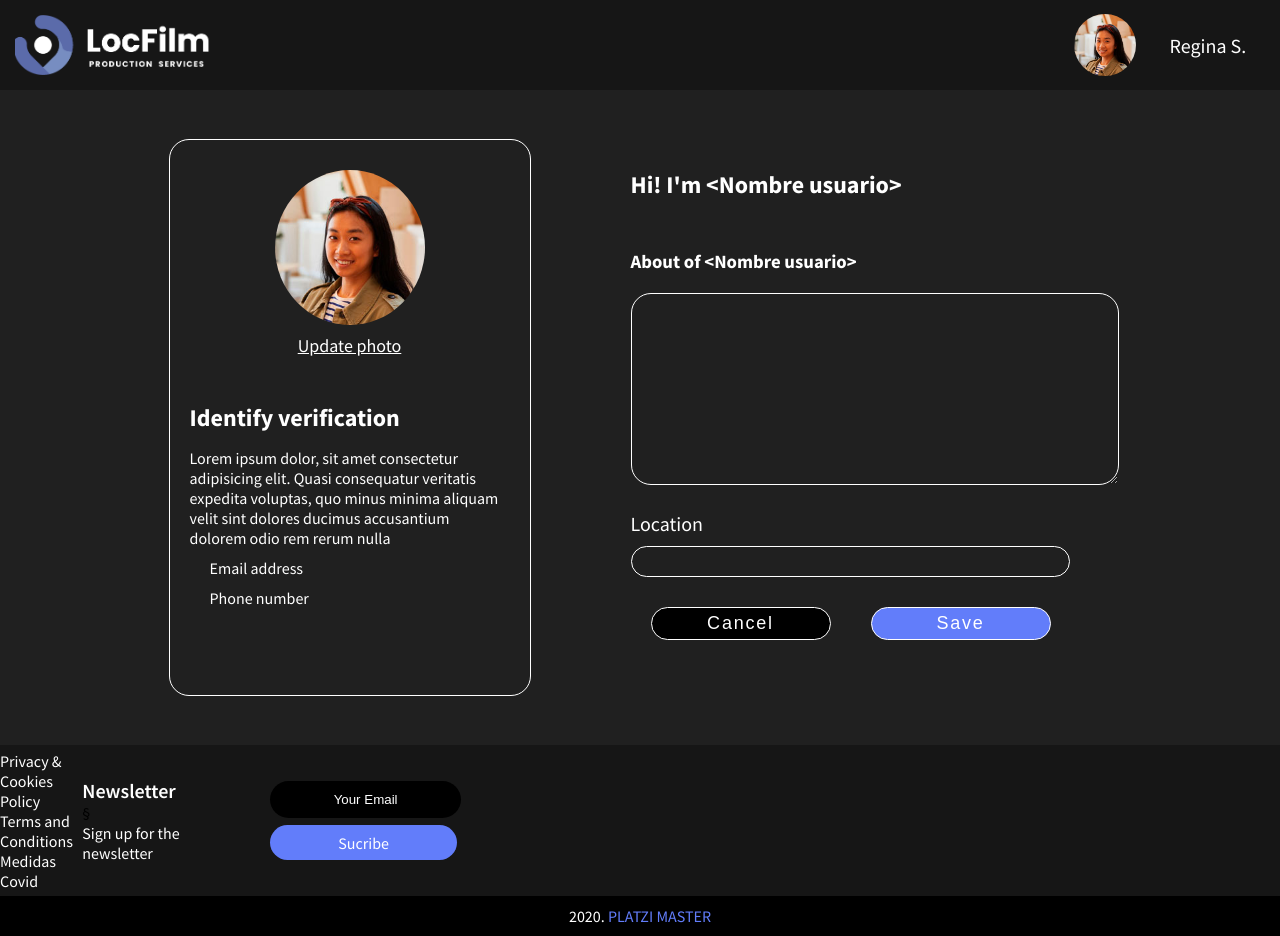
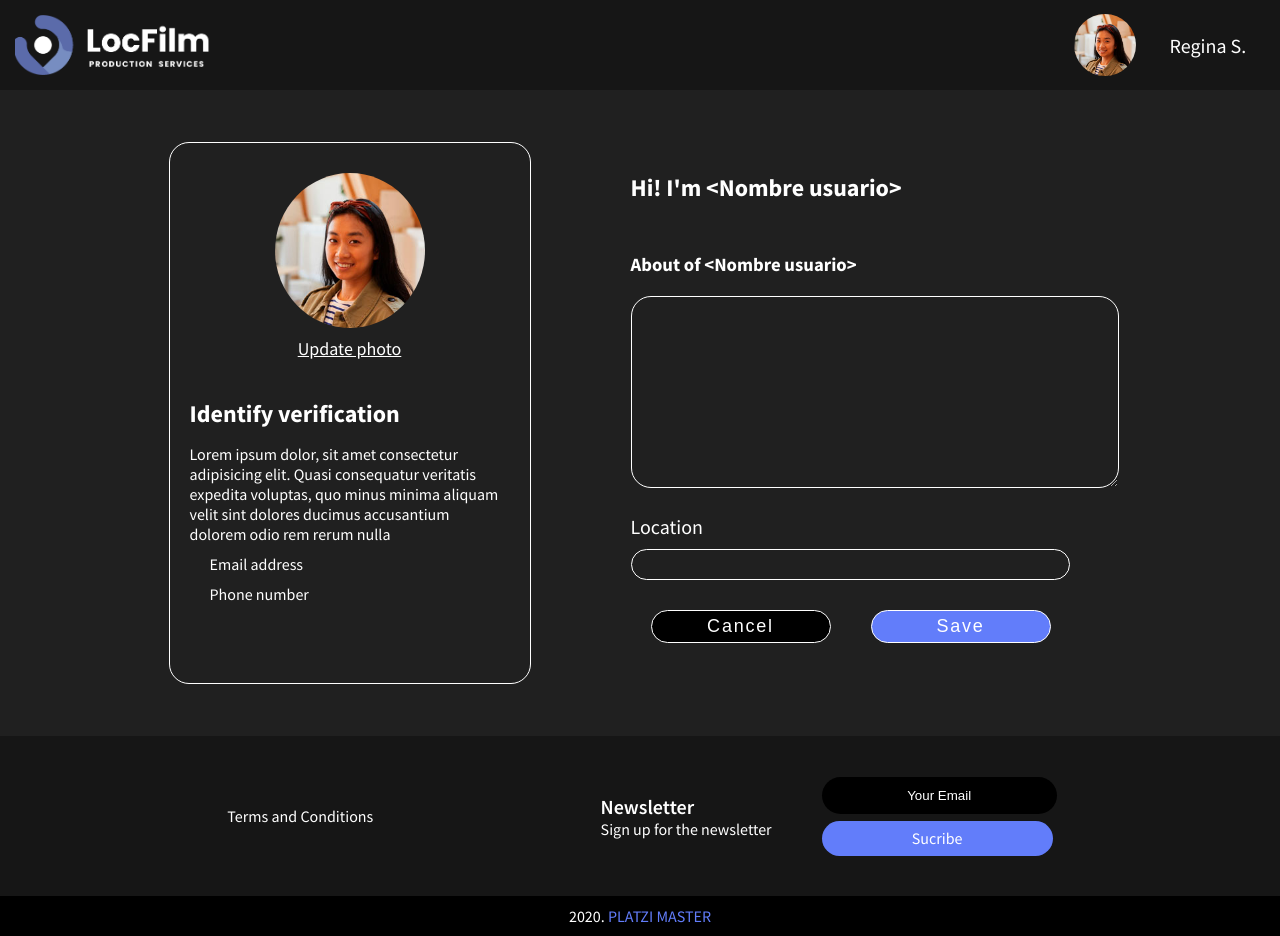
Before and after one commit to cesarp04/locfilm-frontend, a React app: page /edit in a window 1280 px wide. Built offline with nearby package versions, Linux system fonts and the light colour scheme.

Commit message:
fixed conflicts and responsive design the footer

```diff
--- a/src/assets/styles/components/Footer.scss
+++ b/src/assets/styles/components/Footer.scss
@@ -1,44 +1,38 @@
 @import "../Vars.scss";
 
-footer{
-  width: 100vw;
-  height: 180px;
+footer {
+  width: 100%;
   display: block;
   bottom: 0;
 }
 
 .footerMain {
-  display: grid;
-  grid-template-columns: repeat(12, 1fr);
-  height: 151px;
+  display: flex;
+  justify-content: space-evenly;
+  height: 160px;
   background-color: $secundary-color;
 }
 
-.footerMain__links{
+.footerMain__links {
   display: flex;
-  flex-direction:column;
+  flex-direction: column;
   justify-content: center;
-
-
 }
-.footerMain__links a{
+.footerMain__links a {
   text-decoration: none;
   color: white;
-
 }
-.footerMain_conatinerNewslatter{
+.footerMain_conatinerNewslatter {
   display: flex;
   justify-content: space-between;
 }
-.footerMain__Newsletter{
+.footerMain__Newsletter {
   display: flex;
-  flex-direction:column;
+  flex-direction: column;
   justify-content: center;
-  margin-right:50px;
-
-
+  margin-right: 50px;
 }
-.footerMain__Newsletter p{
+.footerMain__Newsletter p {
   color: white;
 }
 
@@ -52,12 +46,12 @@ footer{
   grid-column-end: 11;
 
   display: flex;
-  flex-direction:column;
+  flex-direction: column;
   justify-content: center;
   width: 231px;
 }
 
-.footerMain__BtnNewsletter input{
+.footerMain__BtnNewsletter input {
   width: 100%;
   height: 35px;
   text-align: center;
@@ -66,13 +60,13 @@ footer{
   background-color: black;
   margin-bottom: 7px;
 }
-::placeholder{
+::placeholder {
   color: white;
 }
-.footerMain__BtnNewsletter a{
+.footerMain__BtnNewsletter a {
   width: 100%;
   height: 35px;
-  background-color: #627DFA;
+  background-color: #627dfa;
   border-radius: 25px;
   display: flex;
   justify-content: center;
@@ -81,139 +75,133 @@ footer{
   color: white;
 }
 
-
-.footerCredits{
+.footerCredits {
   height: 40px;
   background-color: black;
   display: flex;
   justify-content: center;
   align-items: center;
-
 }
-.footerCredits p{
+.footerCredits p {
   color: white;
 }
-.footerCredits p a{
+.footerCredits p a {
   text-decoration: none;
-  color: #627DFA;
+  color: #627dfa;
 }
 
-@media screen and (max-width: 834px){
-  .footerMain{
+@media screen and (max-width: 834px) {
+  .footerMain {
     display: flex;
     justify-content: space-evenly;
     align-items: center;
     /* background-color: plum; */
   }
-  .footerMain__links{
+  .footerMain__links {
     text-align: center;
   }
 
-  .footerMain_conatinerNewslatter{
+  .footerMain_conatinerNewslatter {
     display: flex;
     flex-direction: column;
     justify-content: center;
     width: 204px;
-
   }
   .footerMain__Newsletter {
     width: 100%;
     display: flex;
     justify-content: center;
     margin-bottom: 5px;
-
   }
   .footerMain__Newsletter p {
     display: flex;
     justify-content: center;
   }
-  .footerMain__Newsletter  p:nth-child(2){
+  .footerMain__Newsletter p:nth-child(2) {
     display: none;
   }
   /* aqui */
 
-  .footerMain__BtnNewsletter{
+  .footerMain__BtnNewsletter {
     display: flex;
-      flex-direction:column;
+    flex-direction: column;
     justify-content: center;
     width: 100%;
   }
-  .footerMain__BtnNewsletter input{
+  .footerMain__BtnNewsletter input {
     width: 100%;
     height: 25px;
   }
-  ::placeholder{
+  ::placeholder {
     color: white;
   }
-  .footerMain__BtnNewsletter a{
+  .footerMain__BtnNewsletter a {
     width: 100%;
     height: 25px;
   }
   /* aqui end */
 }
 
-@media screen and (max-width: 834px){
-  .footerMain{
+@media screen and (max-width: 834px) {
+  .footerMain {
     display: flex;
     justify-content: space-evenly;
     align-items: center;
   }
-  .footerMain__links{
+  .footerMain__links {
     text-align: center;
   }
 
-  .footerMain_conatinerNewslatter{
+  .footerMain_conatinerNewslatter {
     display: flex;
     flex-direction: column;
     justify-content: center;
     width: 204px;
-
   }
   .footerMain__Newsletter {
     width: 100%;
     display: flex;
     justify-content: center;
     margin-bottom: 5px;
-
   }
   .footerMain__Newsletter p {
     display: flex;
     justify-content: center;
   }
-  .footerMain__Newsletter  p:nth-child(2){
+  .footerMain__Newsletter p:nth-child(2) {
     display: none;
   }
-  .footerMain__BtnNewsletter{
+  .footerMain__BtnNewsletter {
     display: flex;
-      flex-direction:column;
+    flex-direction: column;
     justify-content: center;
     width: 100%;
   }
-  .footerMain__BtnNewsletter input{
+  .footerMain__BtnNewsletter input {
     width: 100%;
     height: 25px;
   }
-  ::placeholder{
+  ::placeholder {
     color: white;
   }
-  .footerMain__BtnNewsletter a{
+  .footerMain__BtnNewsletter a {
     width: 100%;
     height: 25px;
   }
 }
 
-@media screen and (max-width: 480px){
-  .footerMain{
+@media screen and (max-width: 480px) {
+  .footerMain {
     height: 60px;
   }
-  .footerMain__links{
+  .footerMain__links {
     font-size: 10px;
   }
 
-  .footerMain_conatinerNewslatter{
+  .footerMain_conatinerNewslatter {
     display: none;
   }
-  .footerCredits{
+  .footerCredits {
     height: 25px;
     font-size: 10px;
   }
--- a/src/assets/styles/components/MyReservations.scss
+++ b/src/assets/styles/components/MyReservations.scss
@@ -6,7 +6,7 @@
 }
 .reservation {
   width: 1024px;
-  height: calc(100vh - (321px));
+  height: calc(100vh - (330px));
   margin: 0 auto;
   padding: 20px;
   // display: flex;
--- a/src/assets/styles/components/UserEdit.scss
+++ b/src/assets/styles/components/UserEdit.scss
@@ -1,7 +1,7 @@
 @import "../Vars.scss";
 
 .container-edit {
-  margin: 49px 0 49px 0;
+  margin: 52px 0 52px 0;
   display: flex;
   justify-content: center;
   color: $white;
@@ -9,7 +9,7 @@
 
 .container-photo {
   width: 360px;
-  height: 555px;
+  height: 540px;
   border: 1px solid $white;
   border-radius: 20px;
   display: flex;
--- a/src/components/Footer.jsx
+++ b/src/components/Footer.jsx
@@ -2,57 +2,28 @@ import React from "react"
 import "../assets/styles/components/Footer.scss"
 
 const Footer = () => (
-
-
   <footer>
     <section className="footerMain">
       <div className="footerMain__links">
-                <a href="#">Privacy & Cookies Policy</a>
         <a href="#">Terms and Conditions</a>
-                <a href="#">Medidas Covid</a>
       </div>
       <div className="footerMain_conatinerNewslatter">
         <div className="footerMain__Newsletter">
-                    <p>Newsletter</p>§
+          <p>Newsletter</p>
           <p>Sign up for the newsletter</p>
         </div>
         <div className="footerMain__BtnNewsletter">
-                    <input type="text" placeholder="Your Email"/>
+          <input type="text" placeholder="Your Email" />
           <a href="#">Sucribe</a>
         </div>
       </div>
     </section>
     <section className="footerCredits">
-            <p>2020. <a href="#">PLATZI MASTER</a></p>
+      <p>
+        2020. <a href="#">PLATZI MASTER</a>
+      </p>
     </section>
   </footer>
-
-
-
-
-
-  // <footer>
-  //   <section classNameName="footerMain">
-  //     <div classNameName="footerMain__links">
-  //       <a href="#">Privacy & Cookies Policy</a>
-  //       <a href="#">Terms and Conditions</a>
-  //       <a href="#">Medidas Covid</a>
-  //     </div>
-  //     <div classNameName="footerMain__Newsletter">
-  //       <p>Newsletter</p>
-  //       <p>Sign up for the newsletter</p>
-  //     </div>
-  //     <div classNameName="footerMain__BtnNewsletter">
-  //       <input type="text" placeholder="Your Email" />
-  //       <a href="#">Sucribe</a>
-  //     </div>
-  //   </section>
-  //   <section classNameName="footerCredits">
-  //     <p>
-  //       2020. <a href="#">PLATZI MASTER</a>
-  //     </p>
-  //   </section>
-  // </footer>
 )
 
 export default Footer
```
Lines whose indentation alone changed are shown as unchanged.
